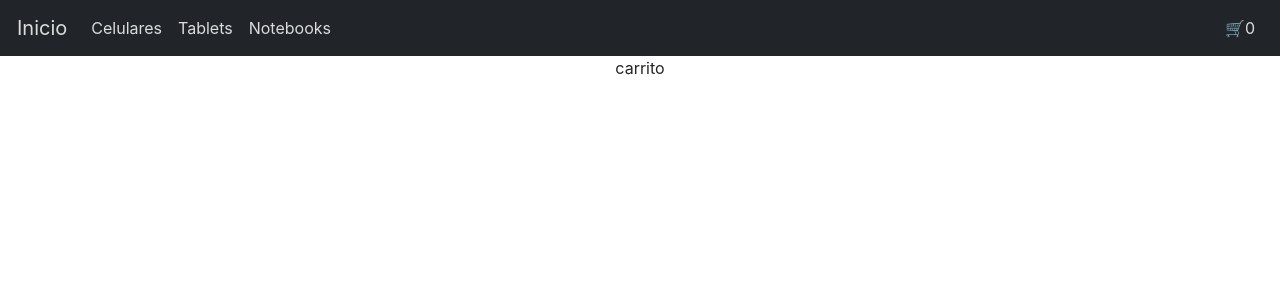
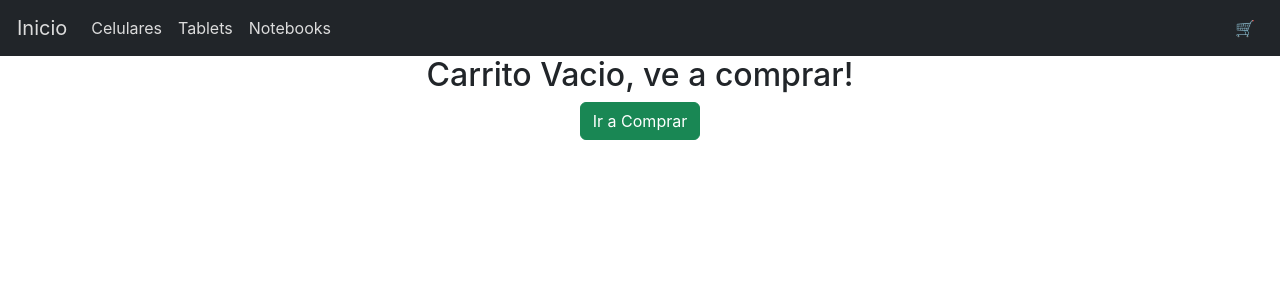
Before and after one commit to martintin112/proyect_react, a React (Create React App) app: page /cart in a window 1280 px wide. Shown: the top 300 px of the page. Built offline with nearby package versions, Linux system fonts and the light colour scheme.

Commit message:
agregando view cart

```diff
--- a/src/components/Cart.jsx
+++ b/src/components/Cart.jsx
@@ -1,10 +1,32 @@
 import React from "react"
+import { useNavigate } from "react-router-dom"
 import { useCart } from "../context/CartContext"
+import { Button } from "react-bootstrap"
+import CartItem from "./CartItem"
 
 export default function Cart () {
-    const {cart} = useCart()
+    const {cart, removeItem, cartTotal, clear} = useCart()
+    const navegar = useNavigate()
     console.log('carrito', cart)
     return (
-        <div>carrito</div>
+        <div>
+            {
+                !cart.length
+                ? <div>
+                    <h2>Carrito Vacio, ve a comprar!</h2>
+                    <Button onClick={()=>navegar('/')} variant="success"> Ir a Comprar</Button>
+                </div>
+                : <div style={{display:'flex', flexDirection:'column', alignItems:'center'}}>
+                    <h3>Carrito</h3>
+                    {cart.map((compra) => <CartItem key = {compra.id} compra={compra}/>)}
+                    <span>Total: ${cartTotal()}</span>
+                    <div style={{display:'flex', justifyContent:'space-between', alignItems:'center', padding:'10px'}}>
+                        <Button variant="secondary" onClick={clear}>Vaciar Carrito</Button>
+                    </div>
+
+                </div>
+            }
+
+        </div>
     )
 }
--- /dev/null
+++ b/src/components/CartItem.jsx
@@ -0,0 +1,17 @@
+import React from "react";
+import { useCart } from "../context/CartContext";
+import { Button } from "react-bootstrap";
+
+export default function CartItem ({compra}) {
+    const {removeItem} = useCart()
+
+    return (
+        <div style={{display:'flex', justifyContent:'space-between', alignItems:'center', padding:'10px', width:'100%'}}>
+                            <img style={{width:'200px'}} src={compra.imagen} alt={compra.nombre}></img>
+                            <p>{compra.nombre}</p>
+                            <p>cantidad: {compra.quantity}</p>
+                            <p>$ {compra.precio}</p>
+                            <Button variant="danger" onClick={()=>removeItem(compra.id)}>x</Button>
+                        </div>
+    )
+}
--- a/src/components/CartWidget.jsx
+++ b/src/components/CartWidget.jsx
@@ -1,7 +1,11 @@
-import React, { useState, useEffect } from "react"
+import React from "react"
+import { useCart } from "../context/CartContext"
 
 export default function CartWidget() {
+    const{cartQuantity} = useCart()
     return (
-        <div>🛒{0}</div>
+        <div>
+            <span>🛒 {cartQuantity() || ''}</span>
+        </div>
     )
 }
--- a/src/components/NavBar.jsx
+++ b/src/components/NavBar.jsx
@@ -16,7 +16,7 @@ export default function NavBar() {
                         <NavLink className="nav-link colorLink" to='/categoria/notebooks'>Notebooks</NavLink>
                     </Nav>
                     <Nav>
-                    <a className="nav-link colorLink" href="#carrito"><CartWidget/></a>
+                    <NavLink to='/cart' className="nav-link colorLink" href="#carrito"><CartWidget/></NavLink>
                     </Nav>
                 </Navbar.Collapse>
             </Container>
--- a/src/context/CartContext.jsx
+++ b/src/context/CartContext.jsx
@@ -31,8 +31,16 @@ export const CartProvider = ({children}) => {
         return cart.some((prod) => prod.id === id)
     }
 
+    const cartQuantity = () => {
+        return cart.reduce((acc, prod) => acc += prod.quantity, 0)
+    }
+
+    const cartTotal = () => {
+        return cart.reduce((acc, prod) => acc += prod.precio * prod.quantity, 0)
+    }
+
     return(
-        <CartContext.Provider value={{cart, clear, removeItem, isInCart, addItem }}>
+        <CartContext.Provider value={{cart, clear, removeItem, isInCart, addItem, cartQuantity, cartTotal}}>
             {children}
         </CartContext.Provider>
     )
```
